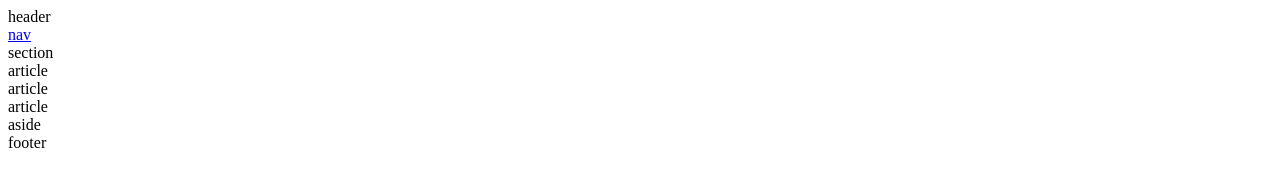
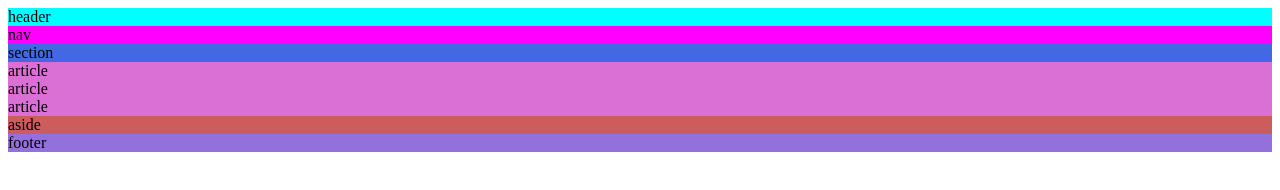
Before and after one commit to oscar-rh/bootcamp12g, a plain HTML site: page p1html/index.html in a window 1280 px wide. Drawn offline with Linux system fonts and the light colour scheme.

Commit message:
Secciones HTML 5:se agregan colores

```diff
--- a/p1html/index.html
+++ b/p1html/index.html
@@ -7,19 +7,19 @@
     <title>Secciones HTML 5</title>
 </head>
 <body>
-    <header >
+    <header style="background-color: aqua;" >
         header
-        <nav >
-            <a href="#">nav</a>
+        <nav style="background-color:fuchsia;">
+            nav
         </nav>
     </header>
-    <section >section
-        <article>article</article>
-        <article>article</article>
-        <article>article</article>
+    <section style="background-color: royalblue;">section
+        <article style="background-color: orchid;">article</article>
+        <article style="background-color: orchid;">article</article>
+        <article style="background-color: orchid;">article</article>
     </section>
-    <aside>aside</aside>
-    <footer>footer</footer>
+    <aside style="background-color:indianred">aside</aside>
+    <footer style="background-color: mediumpurple;">footer</footer>
 
 </body>
 </html>
```
